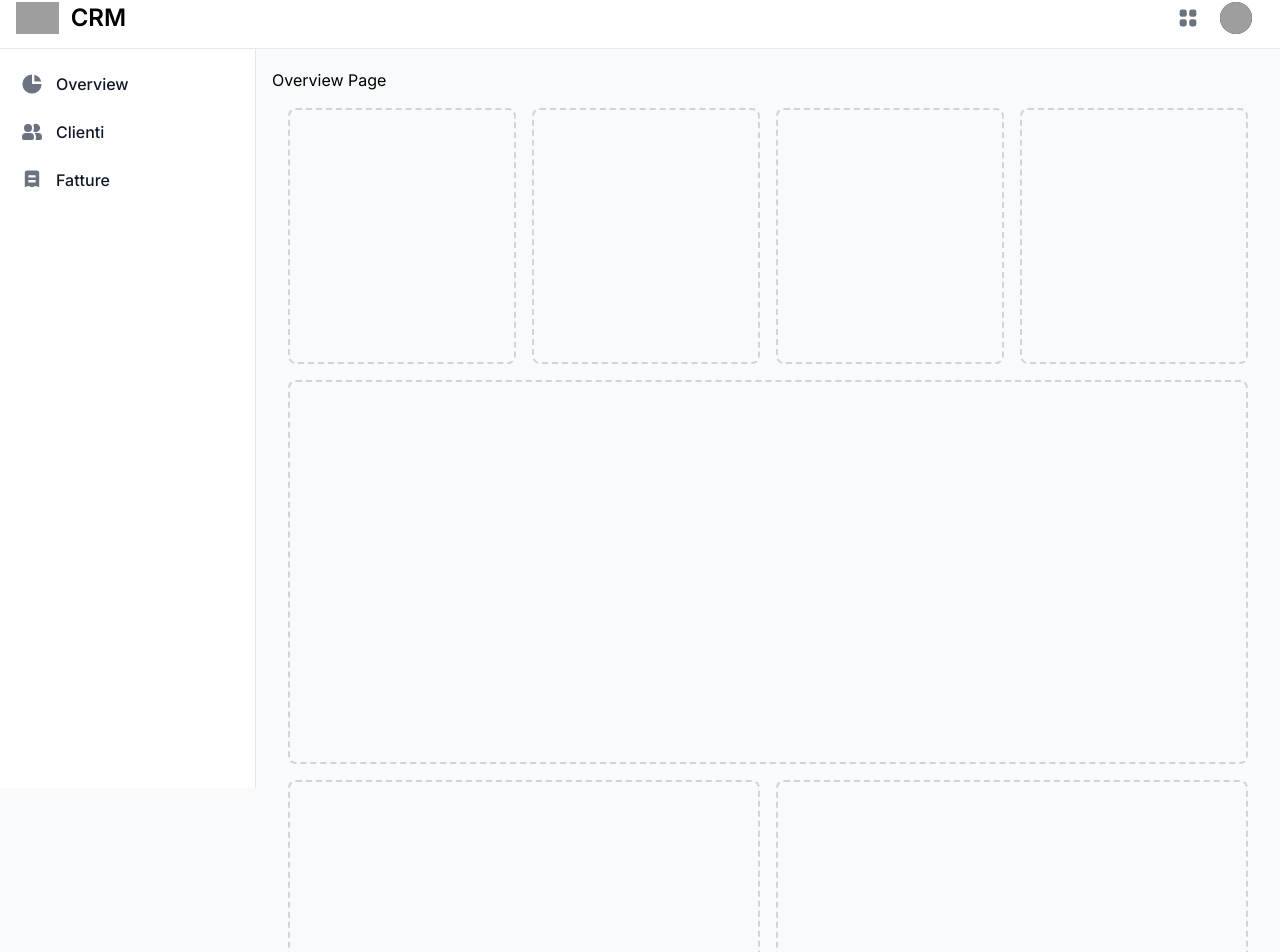
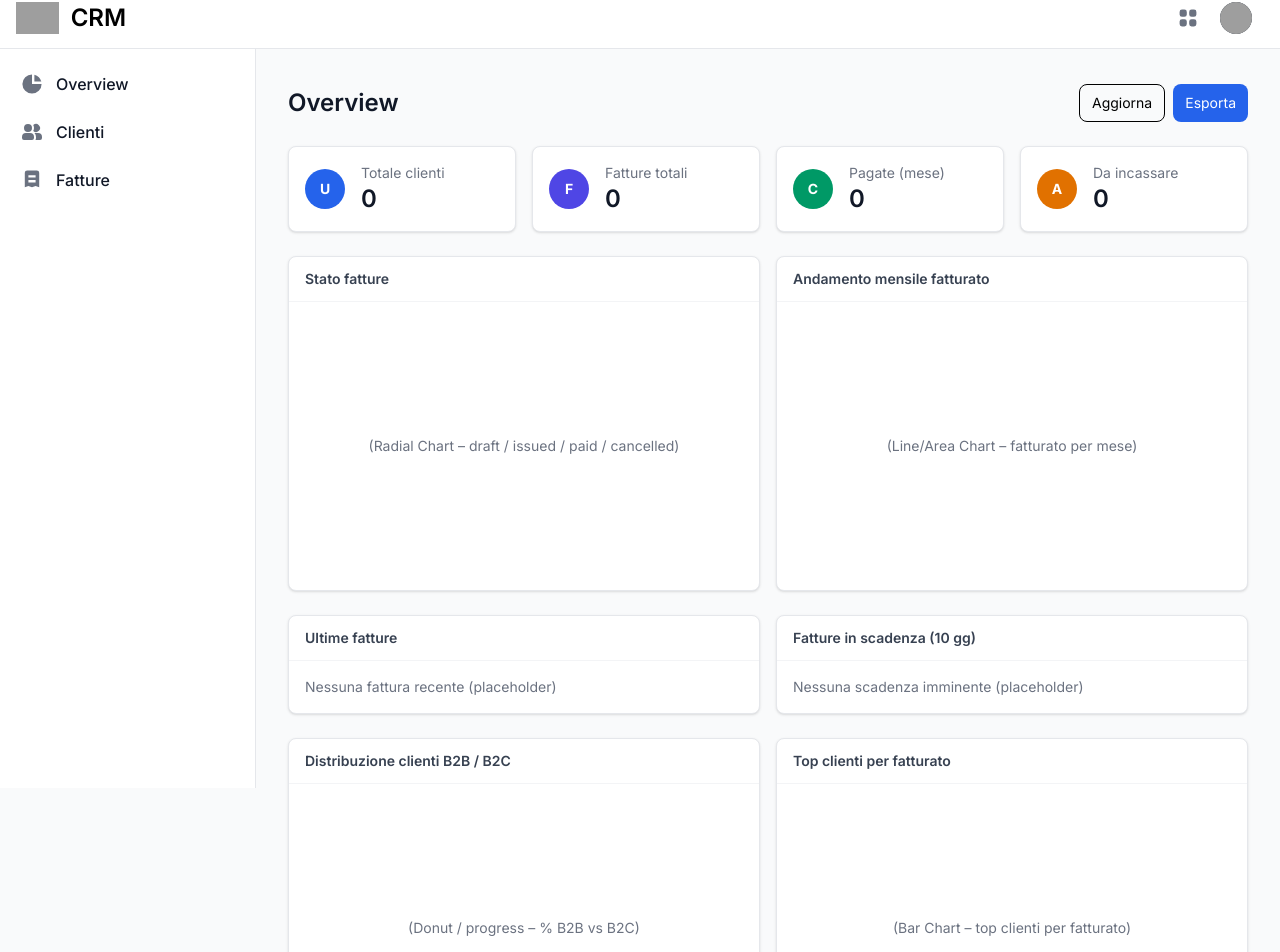
Before and after one commit to Lowell130/crm, a Nuxt app in the folder frontend/: page /overview in a window 1280 px wide. Shown: the part 12-964 px from the top of the page. Built offline with nearby package versions, Linux system fonts and the light colour scheme; grey boxes are pictures that could not be loaded.

Commit message:
working on overview

```diff
--- /dev/null
+++ b/frontend/components/Charts/InvoicesStatusRadial.vue
@@ -0,0 +1,177 @@
+<template>
+  <ClientOnly>
+    <!-- <div class="max-w-sm w-full bg-white rounded-lg shadow-sm dark:bg-gray-800 p-4 md:p-6"> -->
+     <div class=" w-full bg-white rounded-lg shadow-sm dark:bg-gray-800 p-4 md:p-6">
+      <!-- Header -->
+      <div class="flex justify-between mb-3">
+        <div class="flex items-center">
+          <h5 class="text-xl font-bold leading-none text-gray-900 dark:text-white pe-1">
+            Stato Fatture
+          </h5>
+        </div>
+      </div>
+
+      <!-- KPI pill summary -->
+      <div class="bg-gray-50 dark:bg-gray-700 p-3 rounded-lg">
+        <div class="grid grid-cols-3 gap-3 mb-2">
+          <dl class="bg-emerald-50 dark:bg-gray-600 rounded-lg flex flex-col items-center justify-center h-[78px]">
+            <dt class="w-8 h-8 rounded-full bg-emerald-100 dark:bg-gray-500 text-emerald-600 dark:text-emerald-300 text-sm font-medium flex items-center justify-center mb-1">
+              {{ stats.paid }}
+            </dt>
+            <dd class="text-emerald-600 dark:text-emerald-300 text-sm font-medium">Pagate</dd>
+          </dl>
+          <dl class="bg-blue-50 dark:bg-gray-600 rounded-lg flex flex-col items-center justify-center h-[78px]">
+            <dt class="w-8 h-8 rounded-full bg-blue-100 dark:bg-gray-500 text-blue-600 dark:text-blue-300 text-sm font-medium flex items-center justify-center mb-1">
+              {{ stats.issued }}
+            </dt>
+            <dd class="text-blue-600 dark:text-blue-300 text-sm font-medium">Emesse</dd>
+          </dl>
+          <dl class="bg-yellow-50 dark:bg-gray-600 rounded-lg flex flex-col items-center justify-center h-[78px]">
+            <dt class="w-8 h-8 rounded-full bg-yellow-100 dark:bg-gray-500 text-yellow-600 dark:text-yellow-300 text-sm font-medium flex items-center justify-center mb-1">
+              {{ stats.draft }}
+            </dt>
+            <dd class="text-yellow-600 dark:text-yellow-300 text-sm font-medium">Bozze</dd>
+          </dl>
+        </div>
+        <div class="grid grid-cols-1">
+          <dl class="bg-red-50 dark:bg-gray-600 rounded-lg flex items-center justify-center h-[48px]">
+            <div class="flex items-center gap-2">
+              <span class="w-6 h-6 rounded-full bg-red-100 dark:bg-gray-500 text-red-600 dark:text-red-300 text-xs font-medium flex items-center justify-center">
+                {{ stats.cancelled }}
+              </span>
+              <span class="text-red-600 dark:text-red-300 text-sm font-medium">Annullate</span>
+            </div>
+          </dl>
+        </div>
+      </div>
+
+      <!-- Radial Chart -->
+      <div class="py-6">
+        <div id="radial-chart" class="w-full"></div>
+      </div>
+    </div>
+  </ClientOnly>
+</template>
+
+<script setup>
+// === Config & state ===
+const token = useState('token', () => null)
+const runtime = useRuntimeConfig()
+const API_BASE = runtime.public?.apiBase || runtime.public?.NUXT_PUBLIC_API_BASE || 'http://localhost:8000'
+
+const headers = computed(() =>
+  token.value ? { Authorization: `Bearer ${token.value}` } : {}
+)
+
+const stats = reactive({
+  paid: 0,
+  issued: 0,
+  draft: 0,
+  cancelled: 0,
+})
+
+let chart = null
+let Apex = null
+
+// === Helpers ===
+async function fetchCount(params) {
+  // Usiamo $fetch e leggiamo X-Total-Count tramite onResponse
+  let total = 0
+  await $fetch(`${API_BASE}/invoices`, {
+    headers: headers.value,
+    query: { skip: 0, limit: 1, ...params },
+    onResponse({ response }) {
+      const t = response.headers.get('x-total-count')
+      total = t ? Number(t) : 0
+    }
+  })
+  return total
+}
+
+async function loadStats() {
+  const [paid, issued, draft, cancelled] = await Promise.all([
+    fetchCount({ paid: true }),
+    fetchCount({ status: 'issued' }),
+    fetchCount({ status: 'draft' }),
+    fetchCount({ status: 'cancelled' }),
+  ])
+  stats.paid = paid
+  stats.issued = issued
+  stats.draft = draft
+  stats.cancelled = cancelled
+
+  renderChart()
+}
+
+function getChartOptions() {
+  const series = [stats.paid, stats.issued, stats.draft, stats.cancelled]
+  return {
+    series,
+    colors: ['#10B981', '#1C64F2', '#F59E0B', '#EF4444'],
+    chart: {
+      height: 350,
+      width: '100%',
+      type: 'radialBar',
+      sparkline: { enabled: true },
+    },
+    plotOptions: {
+      radialBar: {
+        track: { background: '#E5E7EB' },
+        dataLabels: { show: false },
+        hollow: { margin: 0, size: '32%' },
+      },
+    },
+    grid: {
+      show: false,
+      strokeDashArray: 4,
+      padding: { left: 2, right: 2, top: -23, bottom: -20 },
+    },
+    labels: ['Pagate', 'Emesse', 'Bozze', 'Annullate'],
+    legend: {
+      show: true,
+      position: 'bottom',
+      fontFamily: 'Inter, sans-serif',
+    },
+    tooltip: {
+      enabled: true,
+      y: { formatter: (val) => `${val}` },
+      x: { show: true },
+    },
+    yaxis: { show: false },
+  }
+}
+
+async function renderChart() {
+  // Import dinamico solo lato client
+  if (!Apex) {
+    const mod = await import('apexcharts')
+    Apex = mod.default || mod
+  }
+
+  const el = document.querySelector('#radial-chart')
+  if (!el) return
+
+  // Se esiste già, aggiorno; altrimenti creo
+  if (chart) {
+    chart.updateOptions(getChartOptions())
+  } else {
+    chart = new Apex(el, getChartOptions())
+    await chart.render()
+  }
+}
+
+// === Lifecycle ===
+onMounted(() => {
+  loadStats()
+  // opzionale: refresh ogni tot minuti
+  // const interval = setInterval(loadStats, 60_000)
+  // onUnmounted(() => clearInterval(interval))
+})
+
+onUnmounted(() => {
+  if (chart) {
+    chart.destroy()
+    chart = null
+  }
+})
+</script>
--- /dev/null
+++ b/frontend/components/Dashboard/ClientsDistribution.vue
@@ -0,0 +1,9 @@
+<template>
+  <div class="h-64 flex items-center justify-center text-sm text-gray-500">
+    (Donut / progress – % B2B vs B2C)
+  </div>
+</template>
+
+<script setup>
+// props: counts o percentuali
+</script>
--- /dev/null
+++ b/frontend/components/Dashboard/InvoicesMonthlyChart.vue
@@ -0,0 +1,9 @@
+<template>
+  <div class="h-64 flex items-center justify-center text-sm text-gray-500">
+    (Line/Area Chart – fatturato per mese)
+  </div>
+</template>
+
+<script setup>
+// Implementazione futura con ApexCharts; props: range, series, ecc.
+</script>
--- /dev/null
+++ b/frontend/components/Dashboard/InvoicesStatusRadial.vue
@@ -0,0 +1,9 @@
+<template>
+  <div class="h-64 flex items-center justify-center text-sm text-gray-500">
+    (Radial Chart – draft / issued / paid / cancelled)
+  </div>
+</template>
+
+<script setup>
+// Qui inserirai l’implementazione con ApexCharts
+</script>
--- /dev/null
+++ b/frontend/components/Dashboard/RecentInvoicesList.vue
@@ -0,0 +1,19 @@
+<template>
+  <div class="space-y-2">
+    <div class="text-sm text-gray-500">Nessuna fattura recente (placeholder)</div>
+    <!-- Quando avrai i dati:
+    <ul class="divide-y">
+      <li v-for="inv in invoices" :key="inv.id" class="py-2 flex items-center justify-between">
+        <NuxtLink :to="`/invoices/details/${inv.id}`" class="text-blue-600 hover:underline">
+          {{ inv.number }}
+        </NuxtLink>
+        <div class="text-sm text-gray-700">{{ inv.total.toFixed(2) }} €</div>
+      </li>
+    </ul>
+    -->
+  </div>
+</template>
+
+<script setup>
+// const props = defineProps({ invoices: { type: Array, default: () => [] } })
+</script>
--- /dev/null
+++ b/frontend/components/Dashboard/SectionCard.vue
@@ -0,0 +1,14 @@
+<template>
+  <div class="bg-white dark:bg-gray-800 rounded-lg shadow-sm border border-gray-200 dark:border-gray-700">
+    <div class="px-4 py-3 border-b border-gray-100 dark:border-gray-700">
+      <h2 class="text-sm font-semibold text-gray-700 dark:text-gray-200">{{ title }}</h2>
+    </div>
+    <div class="p-4">
+      <slot />
+    </div>
+  </div>
+</template>
+
+<script setup>
+const props = defineProps({ title: { type: String, default: '' } })
+</script>
--- /dev/null
+++ b/frontend/components/Dashboard/StatsCard.vue
@@ -0,0 +1,33 @@
+<template>
+  <div
+    class="bg-white dark:bg-gray-800 rounded-lg shadow-sm border border-gray-200 dark:border-gray-700 p-4 flex items-center gap-4"
+  >
+    <div :class="['w-10 h-10 rounded-full flex items-center justify-center text-white',
+                  colorClass]">
+      <span class="text-sm font-bold uppercase">{{ iconLetter }}</span>
+    </div>
+    <div class="flex-1">
+      <div class="text-sm text-gray-500 dark:text-gray-400">{{ title }}</div>
+      <div class="text-2xl font-semibold text-gray-900 dark:text-white">{{ value }}</div>
+    </div>
+  </div>
+</template>
+
+<script setup>
+const props = defineProps({
+  title: { type: String, default: '' },
+  value: { type: [String, Number], default: 0 },
+  icon:  { type: String, default: 'dot' },
+  color: { type: String, default: 'blue' } // blue | indigo | emerald | amber ...
+})
+
+const colorClass = computed(() => ({
+  blue: 'bg-blue-600',
+  indigo: 'bg-indigo-600',
+  emerald: 'bg-emerald-600',
+  amber: 'bg-amber-600',
+  rose: 'bg-rose-600'
+}[props.color] || 'bg-gray-600'))
+
+const iconLetter = computed(() => (props.icon?.[0] || '•').toUpperCase())
+</script>
--- /dev/null
+++ b/frontend/components/Dashboard/TopClientsBar.vue
@@ -0,0 +1,9 @@
+<template>
+  <div class="h-64 flex items-center justify-center text-sm text-gray-500">
+    (Bar Chart – top clienti per fatturato)
+  </div>
+</template>
+
+<script setup>
+// props: array { name, total }
+</script>
--- /dev/null
+++ b/frontend/components/Dashboard/UpcomingDue.vue
@@ -0,0 +1,9 @@
+<template>
+  <div class="space-y-2">
+    <div class="text-sm text-gray-500">Nessuna scadenza imminente (placeholder)</div>
+  </div>
+</template>
+
+<script setup>
+// props: list di fatture in scadenza entro N giorni
+</script>
--- a/frontend/package.json
+++ b/frontend/package.json
@@ -12,6 +12,7 @@
   "dependencies": {
     "@tailwindcss/vite": "^4.1.16",
     "@vueuse/core": "^14.0.0",
+    "apexcharts": "^3.46.0",
     "flowbite": "^3.1.2",
     "nuxt": "^3.20.0",
     "tailwindcss": "^4.1.16",
--- a/frontend/pages/overview.vue
+++ b/frontend/pages/overview.vue
@@ -1,59 +1,67 @@
 <template>
-    <div>
-        <h1>Overview Page</h1>
-         <main class="p-4">
-      <div class="grid grid-cols-1 sm:grid-cols-2 lg:grid-cols-4 gap-4 mb-4">
-        <div
-          class="border-2 border-dashed border-gray-300 rounded-lg dark:border-gray-600 h-32 md:h-64"
-        ></div>
-        <div
-          class="border-2 border-dashed rounded-lg border-gray-300 dark:border-gray-600 h-32 md:h-64"
-        ></div>
-        <div
-          class="border-2 border-dashed rounded-lg border-gray-300 dark:border-gray-600 h-32 md:h-64"
-        ></div>
-        <div
-          class="border-2 border-dashed rounded-lg border-gray-300 dark:border-gray-600 h-32 md:h-64"
-        ></div>
+  <section class="p-4 space-y-6">
+    <!-- Header -->
+    <div class="flex flex-col md:flex-row md:items-center md:justify-between gap-3">
+      <h1 class="text-2xl font-semibold text-gray-900">Overview</h1>
+      <div class="flex flex-wrap gap-2">
+        <button class="px-3 py-2 text-sm rounded-lg border hover:bg-gray-50">Aggiorna</button>
+        <button class="px-3 py-2 text-sm rounded-lg bg-blue-600 text-white hover:bg-blue-700">Esporta</button>
       </div>
-      <div
-        class="border-2 border-dashed rounded-lg border-gray-300 dark:border-gray-600 h-96 mb-4"
-      ></div>
-      <div class="grid grid-cols-2 gap-4 mb-4">
-        <div
-          class="border-2 border-dashed rounded-lg border-gray-300 dark:border-gray-600 h-48 md:h-72"
-        ></div>
-        <div
-          class="border-2 border-dashed rounded-lg border-gray-300 dark:border-gray-600 h-48 md:h-72"
-        ></div>
-        <div
-          class="border-2 border-dashed rounded-lg border-gray-300 dark:border-gray-600 h-48 md:h-72"
-        ></div>
-        <div
-          class="border-2 border-dashed rounded-lg border-gray-300 dark:border-gray-600 h-48 md:h-72"
-        ></div>
-      </div>
-      <div
-        class="border-2 border-dashed rounded-lg border-gray-300 dark:border-gray-600 h-96 mb-4"
-      ></div>
-      <div class="grid grid-cols-2 gap-4">
-        <div
-          class="border-2 border-dashed rounded-lg border-gray-300 dark:border-gray-600 h-48 md:h-72"
-        ></div>
-        <div
-          class="border-2 border-dashed rounded-lg border-gray-300 dark:border-gray-600 h-48 md:h-72"
-        ></div>
-        <div
-          class="border-2 border-dashed rounded-lg border-gray-300 dark:border-gray-600 h-48 md:h-72"
-        ></div>
-        <div
-          class="border-2 border-dashed rounded-lg border-gray-300 dark:border-gray-600 h-48 md:h-72"
-        ></div>
-      </div>
-    </main>
     </div>
+
+    <!-- KPI row -->
+    <div class="grid grid-cols-1 sm:grid-cols-2 lg:grid-cols-4 gap-4">
+      <StatsCard title="Totale clienti" :value="0" icon="users" color="blue" />
+      <StatsCard title="Fatture totali" :value="0" icon="file" color="indigo" />
+      <StatsCard title="Pagate (mese)" :value="0" icon="check" color="emerald" />
+      <StatsCard title="Da incassare" :value="0" icon="alert" color="amber" />
+    </div>
+
+    <!-- Charts row -->
+    <div class="grid grid-cols-1 lg:grid-cols-2 gap-4">
+      <SectionCard title="Stato fatture">
+        <InvoicesStatusRadial />
+      </SectionCard>
+
+      <SectionCard title="Andamento mensile fatturato">
+        <InvoicesMonthlyChart />
+      </SectionCard>
+    </div>
+
+    <!-- Lists row -->
+    <div class="grid grid-cols-1 lg:grid-cols-2 gap-4">
+      <SectionCard title="Ultime fatture">
+        <RecentInvoicesList />
+      </SectionCard>
+
+      <SectionCard title="Fatture in scadenza (10 gg)">
+        <UpcomingDue />
+      </SectionCard>
+    </div>
+
+    <!-- Distribution / Top clients -->
+    <div class="grid grid-cols-1 lg:grid-cols-2 gap-4">
+      <SectionCard title="Distribuzione clienti B2B / B2C">
+        <ClientsDistribution />
+      </SectionCard>
+
+      <SectionCard title="Top clienti per fatturato">
+        <TopClientsBar />
+      </SectionCard>
+    </div>
+  </section>
 </template>
 
 <script setup>
 definePageMeta({ layout: 'default' })
+
+// === Import espliciti ===
+import StatsCard from '@/components/Dashboard/StatsCard.vue'
+import SectionCard from '@/components/Dashboard/SectionCard.vue'
+import InvoicesStatusRadial from '@/components/Dashboard/InvoicesStatusRadial.vue'
+import InvoicesMonthlyChart from '@/components/Dashboard/InvoicesMonthlyChart.vue'
+import RecentInvoicesList from '@/components/Dashboard/RecentInvoicesList.vue'
+import UpcomingDue from '@/components/Dashboard/UpcomingDue.vue'
+import ClientsDistribution from '@/components/Dashboard/ClientsDistribution.vue'
+import TopClientsBar from '@/components/Dashboard/TopClientsBar.vue'
 </script>
```
Also changed, not shown: frontend/pages/invoices/details/[id].vue (+48 -23 lines), 1 other file (tests, documents, lock files or other folders).
